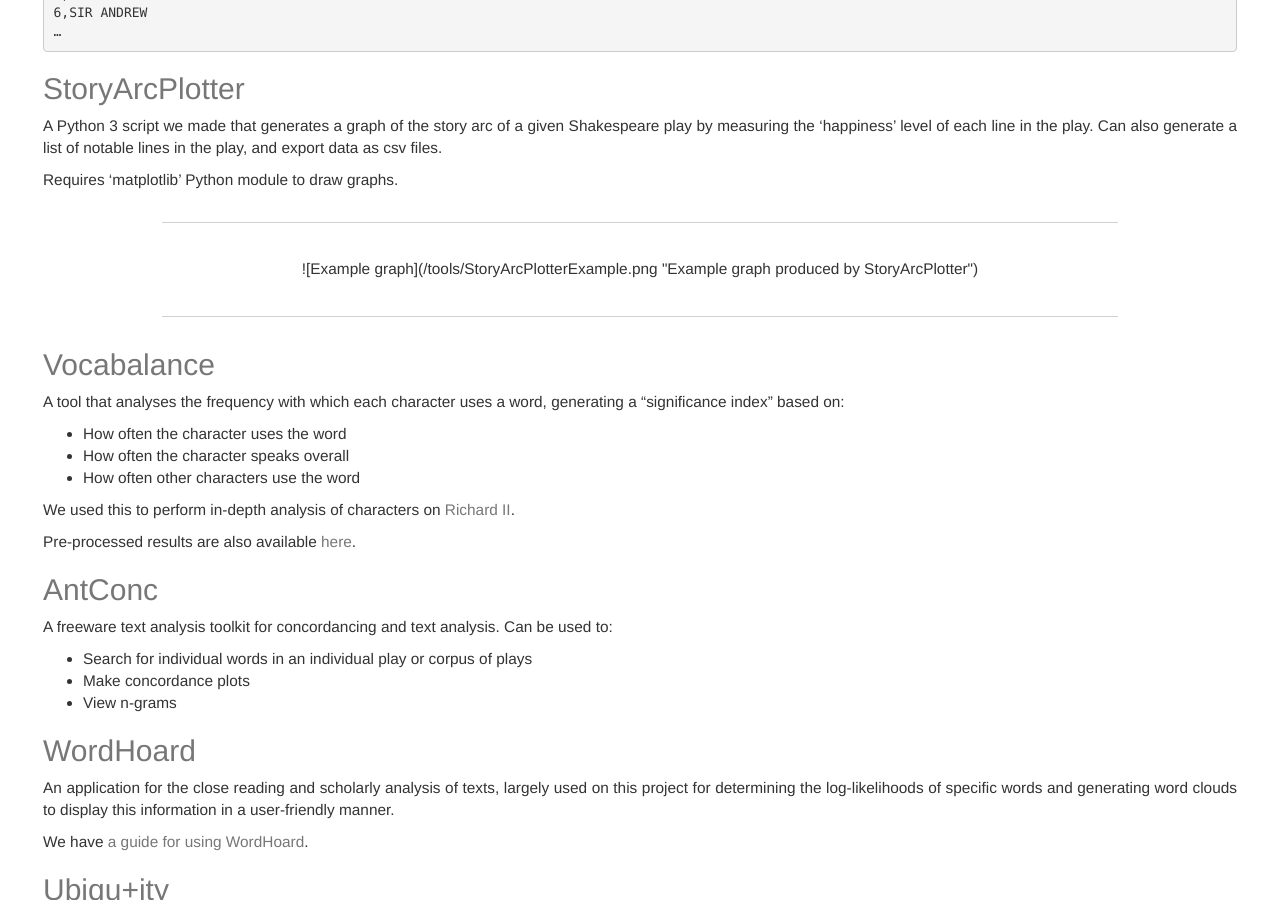
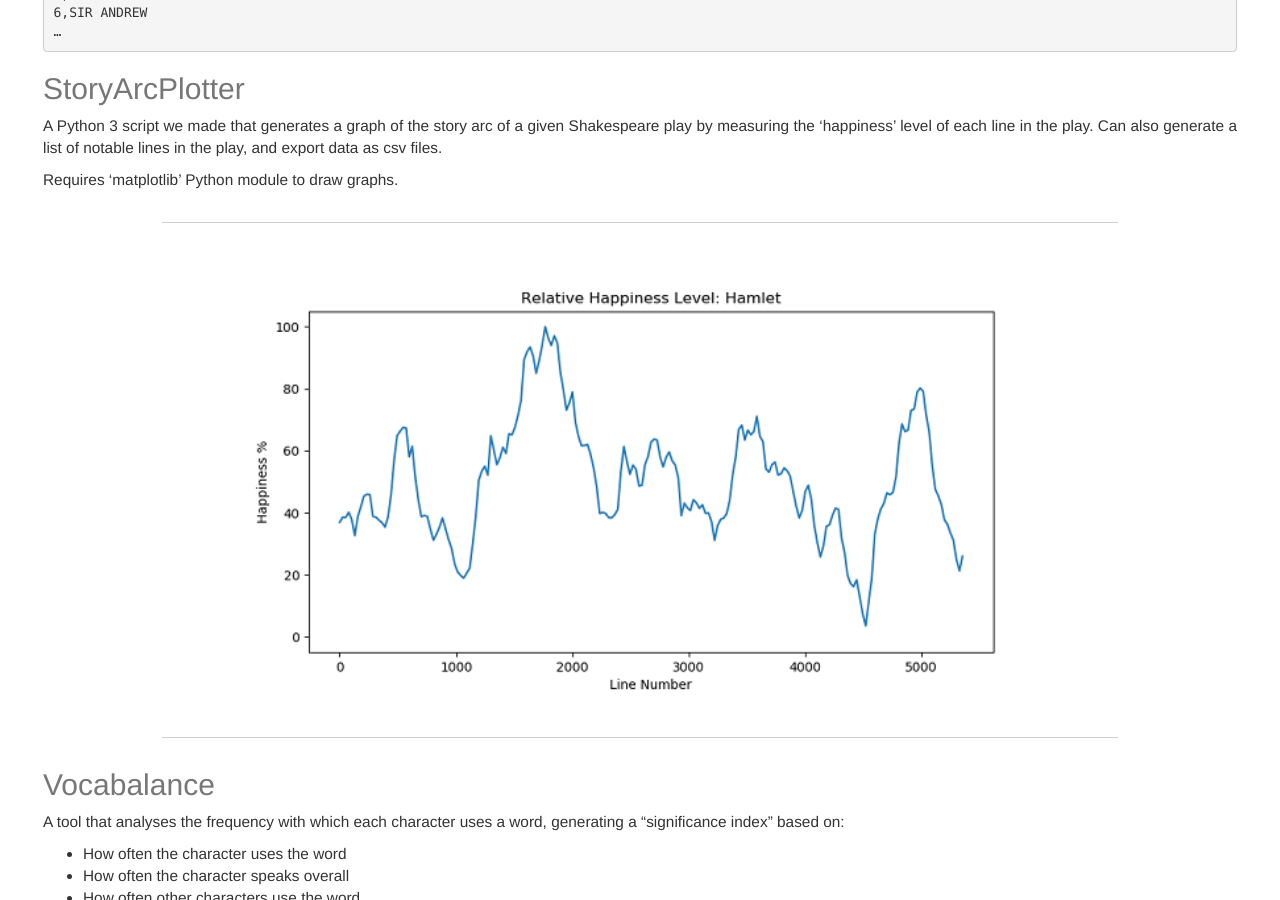
Before and after one commit to iahmed0/SU-LOSP.github.io, a Jekyll site: the page built from tools/index.md, in a window 1280 px wide and 900 px high, scrolled down 700 px. Built offline with Jekyll 4.4.1, drawn with Linux system fonts in a browser that asks for light colours.

Commit message:
fixing image size

```diff
--- a/tools/index.md
+++ b/tools/index.md
@@ -45,7 +45,8 @@
 Requires 'matplotlib' Python module to draw graphs.
 
 <figure>
-    ![Example graph](/tools/StoryArcPlotterExample.png "Example graph produced by StoryArcPlotter")
+    <img src="StoryArcPlotterExample.png" alt="Example graph produced by StoryArcPlotter">
+    <!-- ![Example graph](/tools/StoryArcPlotterExample.png "Example graph produced by StoryArcPlotter") -->
 </figure>
 
 ## [Vocabalance](https://github.com/SU-LOSP/vocabalance/)
```
